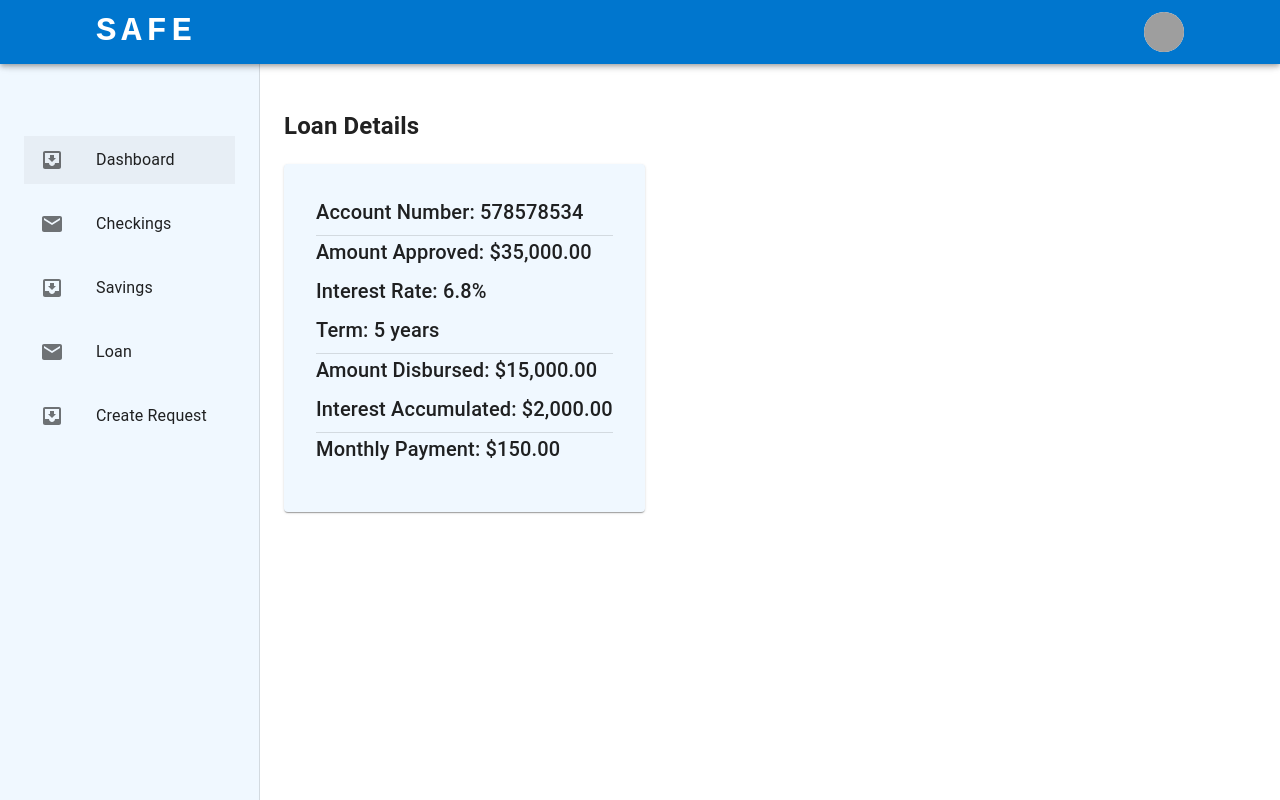
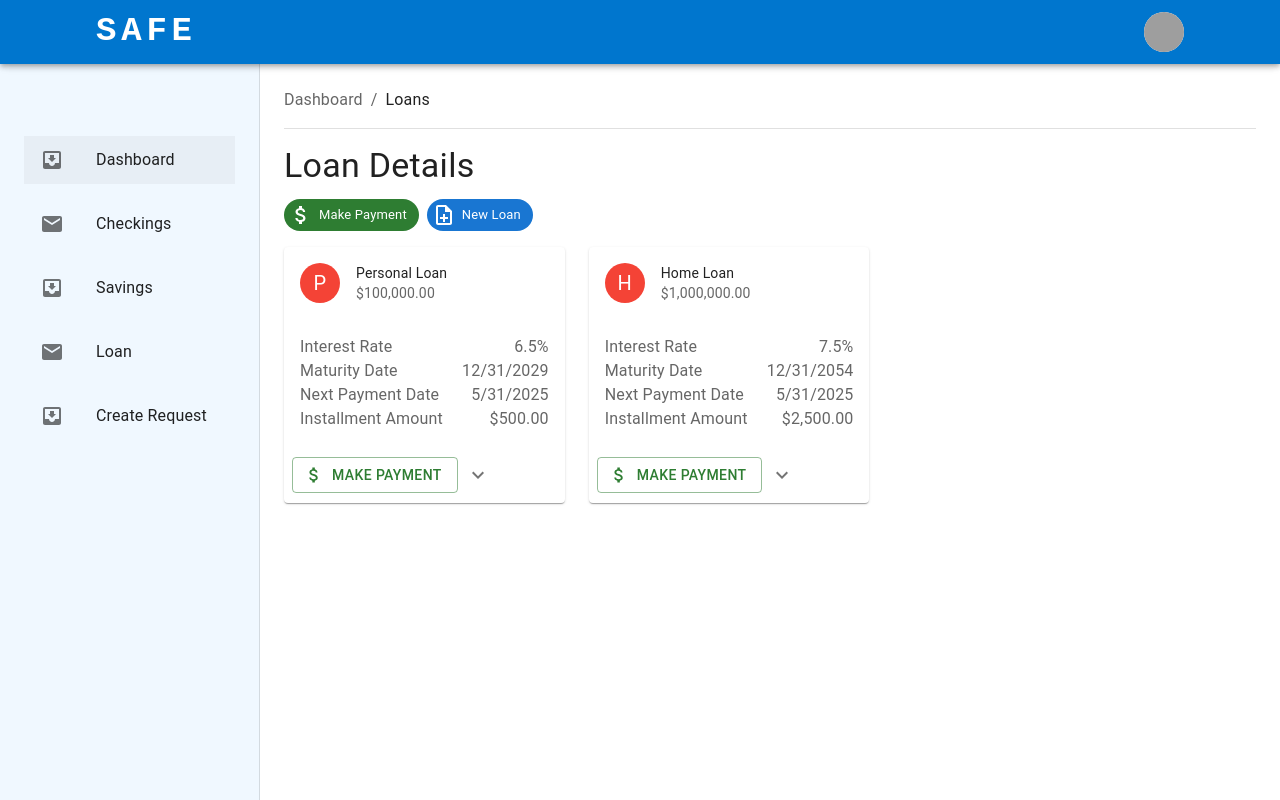
Before and after one commit to anjaligohil1909/Banking-system, a React (Create React App) app in the folder frontend/: page /customer/loan in a window 1280 px wide. Built offline with nearby package versions, Linux system fonts and the light colour scheme; grey boxes are pictures that could not be loaded.

Commit message:
Loans Page

```diff
--- a/frontend/package.json
+++ b/frontend/package.json
@@ -5,7 +5,7 @@
   "dependencies": {
     "@emotion/react": "^11.11.4",
     "@emotion/styled": "^11.11.5",
-    "@mui/icons-material": "^5.15.15",
+    "@mui/icons-material": "^5.15.16",
     "@mui/lab": "^5.0.0-alpha.170",
     "@mui/material": "^5.15.15",
     "@mui/styled-engine-sc": "^6.0.0-alpha.18",
--- /dev/null
+++ b/frontend/src/components/CustomerDashboard/AccountTile.jsx
@@ -0,0 +1,203 @@
+import React, { useState } from "react";
+import { styled } from "@mui/material/styles";
+import Card from "@mui/material/Card";
+import CardHeader from "@mui/material/CardHeader";
+import CardContent from "@mui/material/CardContent";
+import CardActions from "@mui/material/CardActions";
+import Collapse from "@mui/material/Collapse";
+import Avatar from "@mui/material/Avatar";
+import IconButton from "@mui/material/IconButton";
+import Typography from "@mui/material/Typography";
+import { red } from "@mui/material/colors";
+import ExpandMoreIcon from "@mui/icons-material/ExpandMore";
+import AttachMoneyOutlined from "@mui/icons-material/AttachMoneyOutlined";
+import { Button, Divider, Stack, Paper } from "@mui/material";
+import KeyBoardArrowUpIcon from "@mui/icons-material/KeyboardArrowUp";
+import KeyBoardArrowDownIcon from "@mui/icons-material/KeyboardArrowDown";
+
+function AccountTile({ index, accountDetails }) {
+  const [expanded, setExpanded] = useState([]);
+
+  const handleExpandClick = (idx) => {
+    debugger;
+    if (expanded.includes(idx)) {
+      let newOpenArray = expanded.filter((item) => item !== idx);
+      setExpanded(newOpenArray);
+    } else {
+      let newOpenArray = [...expanded];
+      newOpenArray.push(idx);
+      setExpanded(newOpenArray);
+    }
+  };
+
+  const USDollar = new Intl.NumberFormat("en-US", {
+    style: "currency",
+    currency: "USD",
+  });
+  return (
+    <Card sx={{ maxWidth: 345 }}>
+      <CardHeader
+        avatar={
+          <Avatar sx={{ bgcolor: red[500] }} aria-label="recipe">
+            {Array.from(accountDetails.accountType)[0]}
+          </Avatar>
+        }
+        title={accountDetails.accountType + " Loan"}
+        subheader={USDollar.format(accountDetails.principalAmt)}
+      />
+      <CardContent>
+        <Stack sx={{ width: "100%" }}>
+          <Stack
+            spacing={{ xs: 3, sm: 4 }}
+            direction="row"
+            useFlexGap
+            flexWrap="wrap"
+          >
+            <Typography
+              variant="body1"
+              color="text.secondary"
+              sx={{ flexGrow: 1 }}
+            >
+              Interest Rate
+            </Typography>
+            <Typography
+              color="text.secondary"
+              sx={{ flexGrow: 1, textAlign: "right" }}
+            >
+              {accountDetails.intRate * 100 + "%"}
+            </Typography>
+          </Stack>
+          <Stack
+            spacing={{ xs: 3, sm: 4 }}
+            direction="row"
+            useFlexGap
+            flexWrap="wrap"
+          >
+            <Typography
+              variant="body1"
+              color="text.secondary"
+              sx={{ flexGrow: 1 }}
+            >
+              Maturity Date
+            </Typography>
+            <Typography
+              color="text.secondary"
+              sx={{ flexGrow: 1, textAlign: "right" }}
+            >
+              {accountDetails.maturityDate}
+            </Typography>
+          </Stack>
+          <Stack
+            spacing={{ xs: 3, sm: 4 }}
+            direction="row"
+            useFlexGap
+            flexWrap="wrap"
+          >
+            <Typography
+              variant="body1"
+              color="text.secondary"
+              sx={{ flexGrow: 1 }}
+            >
+              Next Payment Date
+            </Typography>
+            <Typography
+              color="text.secondary"
+              sx={{ flexGrow: 1, textAlign: "right" }}
+            >
+              {accountDetails.nextPaymentDate}
+            </Typography>
+          </Stack>
+          <Stack
+            spacing={{ xs: 3, sm: 4 }}
+            direction="row"
+            useFlexGap
+            flexWrap="wrap"
+          >
+            <Typography
+              variant="body1"
+              color="text.secondary"
+              sx={{ flexGrow: 1 }}
+            >
+              Installment Amount
+            </Typography>
+            <Typography
+              color="text.secondary"
+              sx={{ flexGrow: 1, textAlign: "right" }}
+            >
+              {USDollar.format(accountDetails.installmentAmt)}
+            </Typography>
+          </Stack>
+        </Stack>
+      </CardContent>
+      <CardActions disableSpacing>
+        <Button
+          variant="outlined"
+          startIcon={<AttachMoneyOutlined />}
+          color="success"
+        >
+          Make Payment
+        </Button>
+        <IconButton onClick={() => handleExpandClick(index)}>
+          {expanded.includes(index) ? (
+            <KeyBoardArrowUpIcon />
+          ) : (
+            <KeyBoardArrowDownIcon />
+          )}
+        </IconButton>
+      </CardActions>
+      <Collapse in={expanded.includes(index)} timeout="auto">
+        <Divider />
+        <CardContent>
+          <Stack sx={{ width: "100%" }}>
+            <Stack
+              spacing={{ xs: 3, sm: 4 }}
+              direction="row"
+              useFlexGap
+              flexWrap="wrap"
+            >
+              <Typography sx={{ flexGrow: 1 }}>Account Number</Typography>
+              <Typography sx={{ flexGrow: 1, textAlign: "right" }}>
+                {accountDetails.accountNumber}
+              </Typography>
+            </Stack>
+            <Stack
+              spacing={{ xs: 3, sm: 4 }}
+              direction="row"
+              useFlexGap
+              flexWrap="wrap"
+            >
+              <Typography sx={{ flexGrow: 1 }}>Loan Start Date</Typography>
+              <Typography sx={{ flexGrow: 1, textAlign: "right" }}>
+                {accountDetails.loanStartDate}
+              </Typography>
+            </Stack>
+            <Stack
+              spacing={{ xs: 3, sm: 4 }}
+              direction="row"
+              useFlexGap
+              flexWrap="wrap"
+            >
+              <Typography sx={{ flexGrow: 1 }}>Loan Term</Typography>
+              <Typography sx={{ flexGrow: 1, textAlign: "right" }}>
+                {accountDetails.term}
+              </Typography>
+            </Stack>
+            <Stack
+              spacing={{ xs: 3, sm: 4 }}
+              direction="row"
+              useFlexGap
+              flexWrap="wrap"
+            >
+              <Typography sx={{ flexGrow: 1 }}>Loan Approved By</Typography>
+              <Typography sx={{ flexGrow: 1, textAlign: "right" }}>
+                {accountDetails.loanStartDate}
+              </Typography>
+            </Stack>
+          </Stack>
+        </CardContent>
+      </Collapse>
+    </Card>
+  );
+}
+
+export default AccountTile;
--- a/frontend/src/components/CustomerDashboard/CustomerDashboard.jsx
+++ b/frontend/src/components/CustomerDashboard/CustomerDashboard.jsx
@@ -1,15 +1,21 @@
 import React from "react";
 import CardButton from "./CardButton";
 import "./dashboard.css";
-
+import { Breadcrumbs, Link, Typography, Divider } from "@mui/material";
 function CustomerDashboard() {
   return (
     <>
-			<h1 style={{ marginLeft: "4rem" }}> Dashboard </h1>
+      <Breadcrumbs aria-label="breadcrumb" mb={2}>
+        <Typography variant="h4" color="text.primary">
+          Dashboard
+        </Typography>
+      </Breadcrumbs>
+      <Divider />
+
       <div
         className="cards-container"
         style={{
-          			marginTop:"-2rem",
+          marginTop: "-2rem",
           marginLeft: "4rem",
           display: "flex",
           flexWrap: "wrap",
--- /dev/null
+++ b/frontend/src/components/CustomerDashboard/Dummy.jsx
@@ -0,0 +1,21 @@
+import { Button, Collapse } from "@mui/material";
+import React, { useState } from "react";
+
+function Dummy({ index }) {
+  const [open, setOpened] = useState(false);
+
+  const handleClickEvent = (idx) => {
+    setOpened(!open);
+  };
+
+  return (
+    <>
+      <Button onClick={() => handleClickEvent(index)}>Click</Button>
+      <Collapse in={open}>
+        <div>Hello world {index} </div>
+      </Collapse>
+    </>
+  );
+}
+
+export default Dummy;
--- a/frontend/src/components/CustomerDashboard/Loans.jsx
+++ b/frontend/src/components/CustomerDashboard/Loans.jsx
@@ -1,42 +1,97 @@
 import React from "react";
-import CardButton from "./CardButton";
-import { Box, Card, CardContent, Divider, Typography } from "@mui/material";
+import {
+  Box,
+  Divider,
+  Typography,
+  Breadcrumbs,
+  Link,
+  Chip,
+  Stack,
+} from "@mui/material";
+import AttachMoneyOutlined from "@mui/icons-material/AttachMoneyOutlined";
+import NoteAddOutlined from "@mui/icons-material/NoteAddOutlined";
+
+import { Link as RouterLink } from "react-router-dom";
+import AccountTile from "./AccountTile";
+import Dummy from "./Dummy";
 
 function Loan(props) {
-	const { accountNum, loanAmt, intRate, term, amtDisbursed, intAcc, monthlyPay } = props;
-
-	return (
-		<Box className="">
-			<h2>Loan Details</h2>
-			<Card
-				sx={{
-					backgroundColor: "#F0F8FF",
-					width: "fit-content",
-					padding: "1rem",
-				}}
-			>
-				<CardContent>
-					<Typography gutterBottom variant="h6">Account Number: 578578534</Typography>
-          {/* <Typography gutterBottom variant="h6">Account Number: {accountNum} </Typography> */}
-          <Divider />
-					<Typography gutterBottom variant="h6">Amount Approved: $35,000.00</Typography>
-          <Typography gutterBottom variant="h6">Interest Rate: 6.8%</Typography>
-          <Typography gutterBottom variant="h6">Term: 5 years</Typography>
-          {/* <Typography gutterBottom variant="h6">Amount Approved: {loanAmt} </Typography> */}
-          {/* <Typography gutterBottom variant="h6">Interest Rate: {intRate} </Typography> */}
-          {/* <Typography gutterBottom variant="h6">Term: {term} </Typography> */}
-          <Divider />
-          <Typography gutterBottom variant="h6">Amount Disbursed: $15,000.00</Typography>
-          <Typography gutterBottom variant="h6">Interest Accumulated: $2,000.00</Typography>
-          {/* <Typography gutterBottom variant="h6">Amount Disbursed: {amtDisbursed} </Typography> */}
-          {/* <Typography gutterBottom variant="h6">Interest Accumulated: {intAcc} </Typography> */}
-          <Divider />
-          <Typography gutterBottom variant="h6">Monthly Payment: $150.00</Typography>
-					{/* <Typography gutterBottom variant="h6">Monthly Payment: {monthlyPay} </Typography> */}
-				</CardContent>
-			</Card>
-		</Box>
-	);
+  const accountDetails = [
+    {
+      accountType: "Personal",
+      accountNumber: 123456,
+      principalAmt: 100000,
+      intRate: 0.065,
+      term: "5 years",
+      maturityDate: "12/31/2029",
+      nextPaymentDate: "5/31/2025",
+      installmentAmt: 500,
+      loanStartDate: "1/1/2024",
+      loanApprovedBy: "User ABC",
+    },
+    {
+      accountType: "Home",
+      accountNumber: 13579,
+      principalAmt: 1000000,
+      intRate: 0.075,
+      term: "30 years",
+      maturityDate: "12/31/2054",
+      nextPaymentDate: "5/31/2025",
+      installmentAmt: 2500,
+      loanStartDate: "1/1/2024",
+      loanApprovedBy: "User XYZ",
+    },
+  ];
+  return (
+    <>
+      <Breadcrumbs aria-label="breadcrumb" mb={2}>
+        <Link
+          underline="hover"
+          color="inherit"
+          component={RouterLink}
+          to="/customer"
+        >
+          Dashboard
+        </Link>
+        <Typography color="text.primary">Loans</Typography>
+      </Breadcrumbs>
+      <Divider />
+      <Box>
+        <Typography variant="h4" gutterBottom mt={2}>
+          Loan Details
+        </Typography>
+        <Stack direction="row" spacing={1} pb={2}>
+          <Chip
+            color="success"
+            icon={<AttachMoneyOutlined />}
+            label="Make Payment"
+            component="a"
+            clickable
+            href="/customer/create-request"
+          />
+          <Chip
+            color="primary"
+            icon={<NoteAddOutlined />}
+            label="New Loan"
+            component="a"
+            clickable
+            href="/customer/create-request"
+          />
+        </Stack>
+        <Stack direction="row" spacing={3}>
+          {accountDetails.map((item, idx) => {
+            return <AccountTile key={idx} index={idx} accountDetails={item} />;
+          })}
+        </Stack>
+        {/* DO NOT DELETE FOLLOWING */}
+        {/* <Stack direction="row" spacing={3}>
+          {accountDetails.map((item, idx) => {
+            return <Dummy key={idx} index={idx}></Dummy>;
+          })}
+        </Stack> */}
+      </Box>
+    </>
+  );
 }
 
 export default Loan;
```
Also changed, not shown: 1 other file (tests, documents, lock files or other folders). Lines whose indentation alone changed are shown as unchanged.
